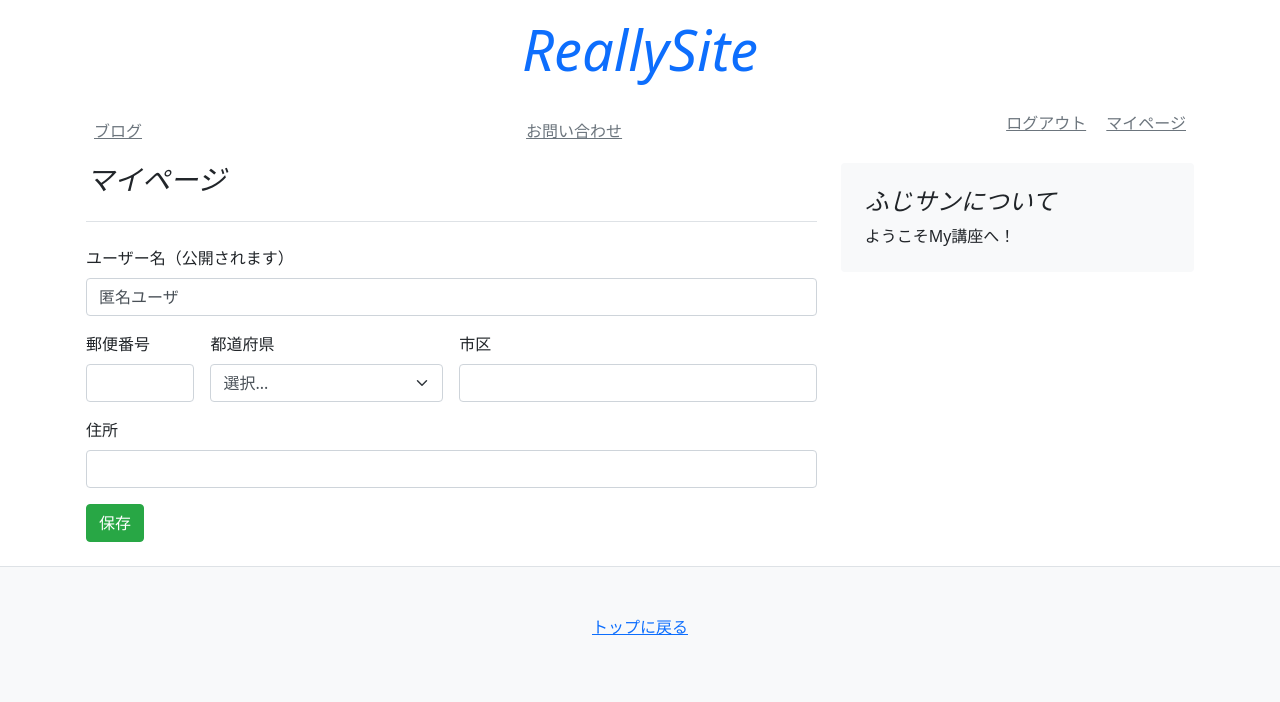
After one commit to ggstarpro/dango, a Django app: page /mypage/ in a window 1280 px wide. The commit adds this page. Shown: the top 702 px of the page. Run offline with Django 3.2, Linux system fonts and the light colour scheme; the visitor is signed in with stand-in values (Sample User, id 1); some libraries are stand-ins or nearby versions.

Commit message:
リレーション OneToOne 実装

```diff
--- a/blog/admin.py
+++ b/blog/admin.py
@@ -1,4 +1,5 @@
 from django.contrib import admin
-from blog.models import Article
+from blog.models import Article, Comment
 
 admin.site.register(Article)
+admin.site.register(Comment)
--- a/config/urls.py
+++ b/config/urls.py
@@ -26,4 +26,5 @@ urlpatterns = [
     path('logout/', LogoutView.as_view()),
     path('blog/', include('blog.urls')),
     path('signup/', views.signup),
+    path('mypage/', views.mypage),
 ]
--- /dev/null
+++ b/mysite/models/__init__.py
@@ -0,0 +1,2 @@
+from .account_models import User
+from .profile_models import Profile
--- a/mysite/models.py
+++ b/mysite/models/account_models.py
@@ -56,3 +56,15 @@ class User(AbstractBaseUser):
         "Is the user a member of staff?"
         # Simplest possible answer: All admins are staff
         return self.is_admin
+
+
+# --- OneToOneFieldを同時に作成 ---
+from django.db.models.signals import post_save # saveされた直後
+from django.dispatch import receiver
+
+@receiver(post_save, sender=User)
+def create_one_to_one(sender, **kwargs):
+    if kwargs['created']:
+        from mysite.models.profile_models import Profile
+        Profile.objects.create(user=kwargs['instance'])
+# --- OneToOneFieldを同時に作成 ---
--- /dev/null
+++ b/mysite/models/profile_models.py
@@ -0,0 +1,10 @@
+from django.db import models
+from django.contrib.auth import get_user_model
+
+class Profile(models.Model):
+    user = models.OneToOneField(get_user_model(), unique=True, on_delete=models.CASCADE, primary_key=True)
+    username = models.CharField(default="匿名ユーザ", max_length=30)
+    zipcode = models.CharField(default="", max_length=8)
+    prefecture = models.CharField(default="", max_length=6)
+    city = models.CharField(default="", max_length=100)
+    address = models.CharField(default="", max_length=200)
--- a/mysite/views.py
+++ b/mysite/views.py
@@ -3,8 +3,10 @@ from django.shortcuts import render, redirect
 from django.http import HttpResponse, HttpRequest
 from django.contrib.auth.views import LoginView
 from blog.models import Article
-from mysite.forms import UserCreationForm
+from mysite.forms import UserCreationForm, ProfileForm
 from django.contrib import messages
+from django.contrib.auth.decorators import login_required
+from django.contrib.auth import login
 
 def index(request: HttpRequest) -> HttpResponse:
     articles = Article.objects.all()[:3]
@@ -33,6 +35,20 @@ def signup(request):
             user = form.save(commit=False)
             user.is_active = True
             user.save()
+            # ログインさせる
+            login(request, user)
             messages.success(request, '登録完了')
             return redirect('/')
     return render(request, 'mysite/auth.html', context)
+
+@login_required
+def mypage(request):
+    context = {}
+    if request.method == 'POST':
+        form = ProfileForm(request.POST)
+        if form.is_valid():
+            profile = form.save(commit=False)
+            profile.user = request.user
+            profile.save()
+            messages.success(request, '更新完了しました')
+    return render(request, 'mysite/mypage.html', context)
--- a/templates/blog/article.html
+++ b/templates/blog/article.html
@@ -12,6 +12,8 @@
               {{article.crated_at}} {{article.author}}
             </p>
             <p>{{ article.text }}</p>
+            <hr>
+            {% include 'mysite/snippets/comment.html'  %}
         </div>
         {% include 'mysite/snippets/sidebar.html' %}
     </div>
--- /dev/null
+++ b/templates/mysite/mypage.html
@@ -0,0 +1,52 @@
+{% extends 'mysite/base.html' %}
+
+{% block content %}
+<main class="container">
+    <div class="row">
+        <div class="col-md-8">
+        <h3 class="pb-4 mb-4 font-italic border-bottom">
+            マイページ
+        </h3>
+
+        <form class="row g-3" method="POST">
+            {% csrf_token %}
+            <div class="col-12">
+                <label class="form-label">ユーザー名（公開されます）</label>
+                <input type="text" class="form-control" id="id_username" name="username" placeholder="煉獄 杏寿郎" value="{{user.profile.username}}">
+              </div>
+
+              <div class="col-md-2">
+                <label class="form-label">郵便番号</label>
+                <input type="text" class="form-control" id="id_zipcode" name="zipcode" value="{{user.profile.zipcode}}">
+              </div>
+              <div class="col-md-4">
+                <label class="form-label">都道府県</label>
+                <select id="id_prefecture" name="prefecture" class="form-select">
+                  <option selected>選択...</option>
+                  <option>...</option>
+                </select>
+              </div>
+              <div class="col-md-6">
+                <label class="form-label">市区</label>
+                <input type="text" class="form-control" id="id_city" name="city" value="{{user.profile.city}}">
+              </div>
+
+            <div class="col-12">
+              <label class="form-label">住所</label>
+              <input type="text" class="form-control" id="id_address" name="address" placeholder="" value="{{user.profile.address}}">
+            </div>
+
+            <div class="col-12">
+              <button type="submit" class="btn btn-success">保存</button>
+            </div>
+          </form>
+
+        </div>
+
+        {% include 'mysite/snippets/sidebar.html' %}
+
+    </div>
+</main>
+
+
+{% endblock %}
--- a/templates/mysite/snippets/header.html
+++ b/templates/mysite/snippets/header.html
@@ -12,8 +12,12 @@
       <nav class="nav d-flex justify-content-between">
           <a class="p-2 link-secondary" href="/blog/">ブログ</a>
           <a class="p-2 link-secondary" href="#">お問い合わせ</a>
+
           {% if user.is_authenticated %}
-          <a class="p-2 link-secondary" href="/logout">ログアウト</a>
+          <div>
+            <a class="p-2 link-secondary" href="/logout">ログアウト</a>
+            <a class="p-2 link-secondary" href="/mypage">マイページ</a>
+          </div>
           {% else %}
           <div>
               <a class="p-2 link-secondary" href="/login">ログイン</a>
```
Also changed, not shown: blog/forms.py (added, +9 -0 lines), blog/models.py (+18 -2 lines), blog/views.py (+16 -2 lines), mysite/admin.py (+11 -2 lines), mysite/forms.py (+12 -0 lines), templates/mysite/snippets/comment.html (added, +28 -0 lines), blog/migrations/0002_comment.py (added), mysite/migrations/0002_profile.py (added), mysite/migrations/0003_auto_20240429_1731.py (added).
